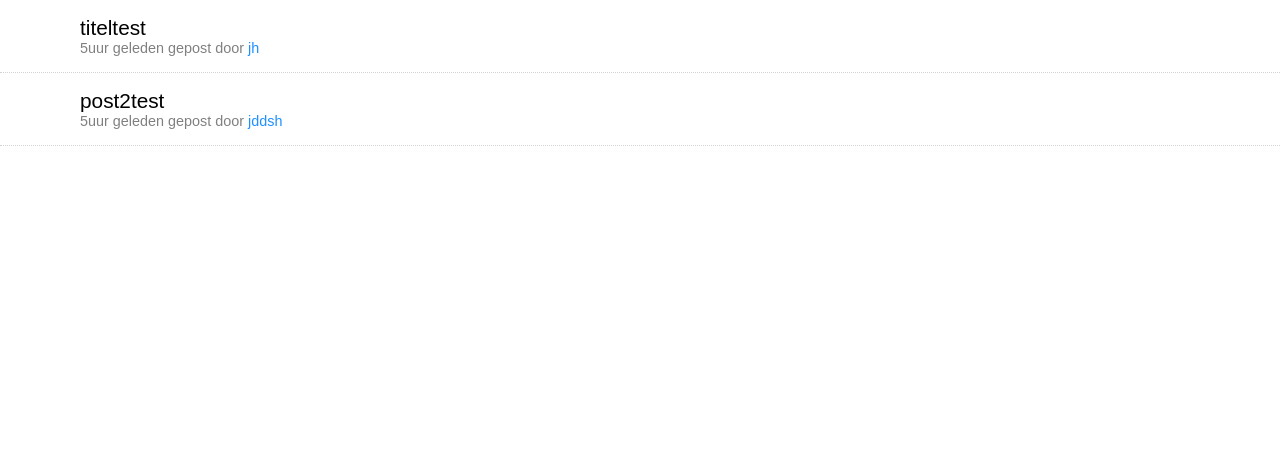
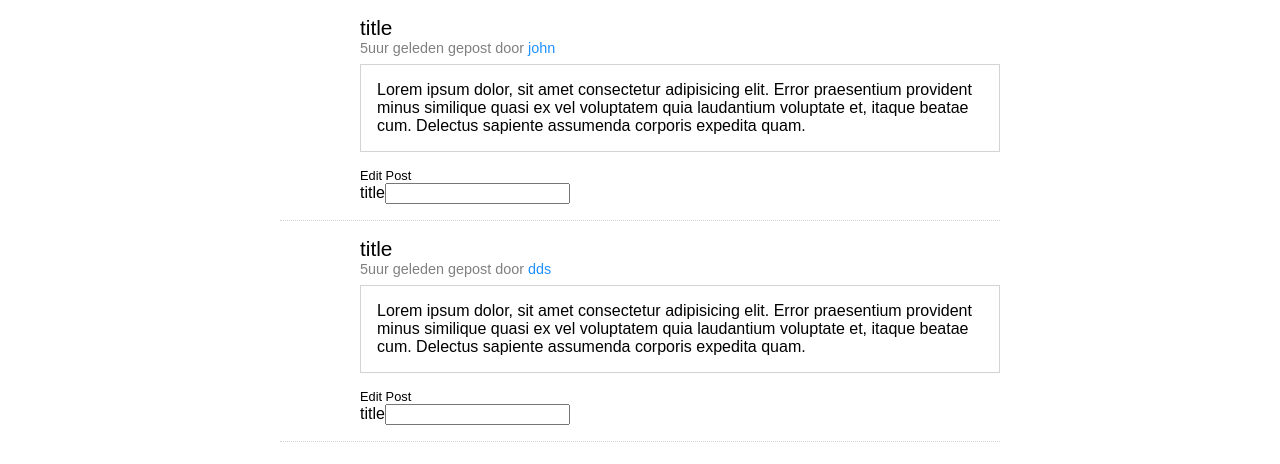
Before and after one commit to hoyhymho/WAD-Opdracht, a React (Create React App) app in the folder my-reddit/: page / in a window 1280 px wide. Shown: the top 464 px of the page. Built offline with nearby package versions, Linux system fonts and the light colour scheme.

Commit message:
titels kunnen aangepast worden

```diff
--- a/my-reddit/src/AllPosts.jsx
+++ b/my-reddit/src/AllPosts.jsx
@@ -6,8 +6,8 @@ class AllPosts extends Component {
     render() {
         return(
             <div>
-                <Post title="titeltest" time="5" author="jh"/>
-                <Post title="post2test" time="5" author="jddsh"/>
+                <Post title="titeltest" time="5" author="john" content="Lorem ipsum dolor, sit amet consectetur adipisicing elit. Error praesentium provident minus similique quasi ex vel voluptatem quia laudantium voluptate et, itaque beatae cum. Delectus sapiente assumenda corporis expedita quam."/>
+                <Post title="post2test" time="5" author="dds" content="Lorem ipsum dolor, sit amet consectetur adipisicing elit. Error praesentium provident minus similique quasi ex vel voluptatem quia laudantium voluptate et, itaque beatae cum. Delectus sapiente assumenda corporis expedita quam."/>
             </div>
 
         );
--- a/my-reddit/src/App.css
+++ b/my-reddit/src/App.css
@@ -27,9 +27,15 @@ h2 {
   font-size: 1.3rem;
 }
 
+h3{
+  font-size: .8rem;
+}
+
 .post-container {
   border-bottom: 1px dotted lightgrey;
   padding: 1rem 0 1rem 5rem;
+  width: 50%;
+  margin: auto;
 }
 
 .postBy {
@@ -40,3 +46,13 @@ h2 {
 .author{
   color: dodgerblue;
 }
+
+.content{
+  margin-top: .5rem;
+  border: 1px solid lightgrey;
+  padding: 1rem;
+}
+
+.edit-post{
+  margin-top: 1rem;
+}
--- a/my-reddit/src/App.js
+++ b/my-reddit/src/App.js
@@ -1,12 +1,14 @@
 import React, { Component } from 'react';
 import './App.css';
-import AllPosts from './AllPosts'
+import Post from './Post';
 
 class App extends Component {
+
   render() {
     return (
       <div>
-        <AllPosts />
+        <Post title="titeltest" time="5" author="john" content="Lorem ipsum dolor, sit amet consectetur adipisicing elit. Error praesentium provident minus similique quasi ex vel voluptatem quia laudantium voluptate et, itaque beatae cum. Delectus sapiente assumenda corporis expedita quam."/>
+        <Post title="post2test" time="5" author="dds" content="Lorem ipsum dolor, sit amet consectetur adipisicing elit. Error praesentium provident minus similique quasi ex vel voluptatem quia laudantium voluptate et, itaque beatae cum. Delectus sapiente assumenda corporis expedita quam."/>
       </div>
     );
   }
--- /dev/null
+++ b/my-reddit/src/Input.jsx
@@ -0,0 +1,29 @@
+import React from 'react';
+import PropTypes from 'prop-types';
+
+// const {number} = PropTypes;
+
+const Input = ({onChange, forLabel, type}) => {
+
+    const handleChangeValue = e => {
+        const {value} = e.currentTarget
+        onChange(value);
+    }
+
+    return (
+        <div>
+            <label htmlFor={forLabel}>{forLabel}</label>
+            <input
+                type={type}
+                id={forLabel}
+                onChange={handleChangeValue}
+            />
+        </div>
+    );
+}
+
+Input.propTypes = {
+    onChange: PropTypes.func.isRequired
+}
+
+export default Input;
--- a/my-reddit/src/Post.jsx
+++ b/my-reddit/src/Post.jsx
@@ -1,16 +1,43 @@
 import React, { Component } from 'react';
+import PropTypes from 'prop-types';
+import Input from './Input'
 
 class Post extends Component {
 
+    constructor(){
+        super()
+        this.state = {titleValue: "title"}
+      }
+
+    handleChangeValue = (titleValue) => {
+        console.log("log vanuit de Post.jsx:" ,titleValue)
+        this.setState({titleValue});
+    }
+
     render() {
-        const {title, time, author} = this.props;
+        const {time, author, content} = this.props;
+        const {titleValue} = this.state;
+
         return(
-            <div className="post-container">
-                <h2>{title}</h2>
+            <article className="post-container">
+                <h2>{titleValue}</h2>
                 <p className="postBy">{time}uur geleden gepost door <span className="author">{author}</span></p>
-            </div>
+
+                <p className="content">{content}</p>
+
+                <div className="edit-post">
+                    <h3>Edit Post</h3>
+                    <Input onChange={this.handleChangeValue} forLabel="title"/>
+                </div>
+
+            </article>
         );
     }
 }
 
+Input.propTypes = {
+    onChange: PropTypes.func.isRequired,
+    value: PropTypes.string
+}
+
 export default Post;
```
